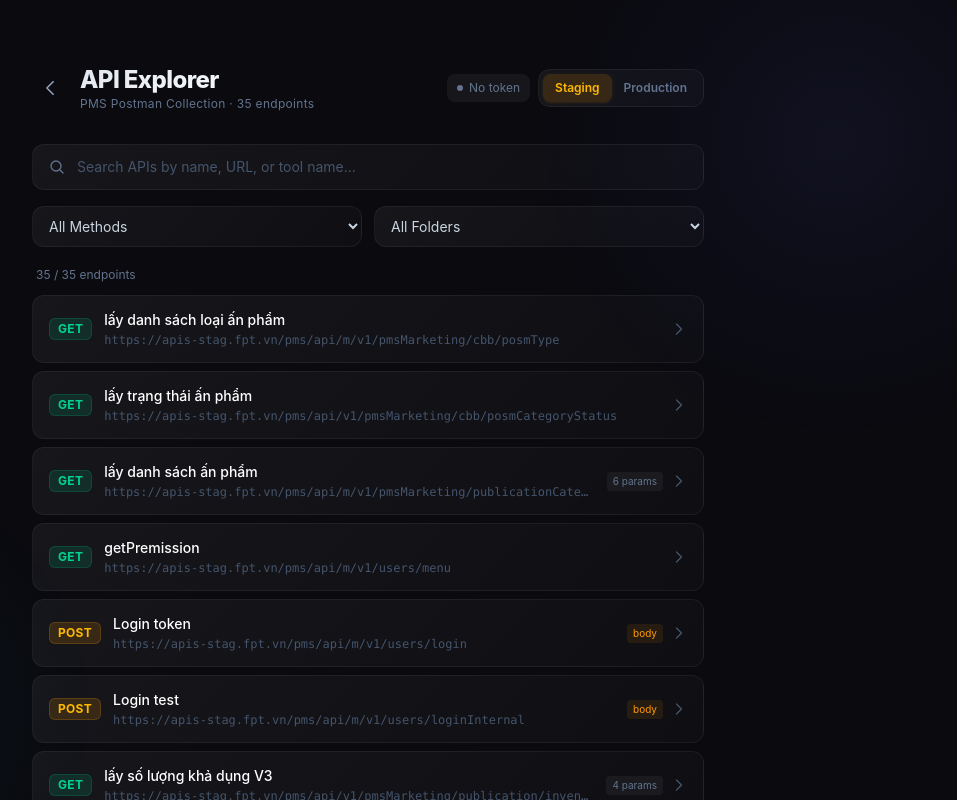
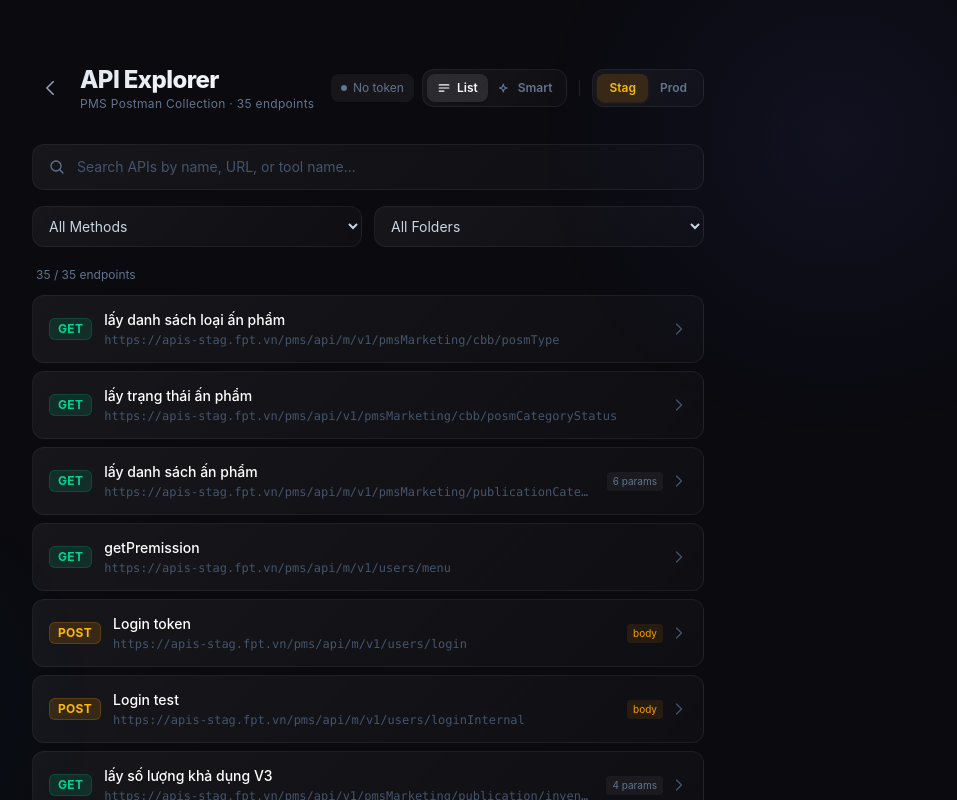
Before and after one commit to vominhtuan-1996/store_page, a React (Vite) app: page / in a window 1280 px wide. Both pictures are taken after a click on the button 640 px from the left and 783 px from the top of the page. Shown: the top 800 px of the page, without its empty margins (272-1229 px from the left). Built offline with nearby package versions, Linux system fonts and the light colour scheme.

Commit message:
#remove token

```diff
--- a/src/components/ApiExplorer.tsx
+++ b/src/components/ApiExplorer.tsx
@@ -3,6 +3,7 @@ import { useApiCollection } from '../hooks/useApiCollection';
 import { ApiDetail } from './ApiDetail';
 import { MethodBadge } from './MethodBadge';
 import type { ApiDefinition } from '../types/api';
+import { SmartAssistant } from './SmartAssistant';
 
 const TOKEN_KEY = 'pms_auth_token';
 
@@ -41,6 +42,7 @@ export const ApiExplorer = ({ onBack }: ApiExplorerProps) => {
   } = useApiCollection();
 
   const [selectedApi, setSelectedApi] = useState<ApiDefinition | null>(null);
+  const [isAssistantMode, setIsAssistantMode] = useState(false);
 
   if (loading) {
     return (
@@ -98,6 +100,38 @@ export const ApiExplorer = ({ onBack }: ApiExplorerProps) => {
             </span>
           )}
 
+          {/* Mode switcher */}
+          <div className="glass flex rounded-xl p-1">
+            <button
+              onClick={() => setIsAssistantMode(false)}
+              className={`flex items-center gap-1.5 rounded-lg px-2.5 py-1.5 text-xs font-semibold transition-all ${
+                !isAssistantMode
+                  ? 'bg-white/10 text-white shadow-sm'
+                  : 'text-slate-500 hover:text-slate-300'
+              }`}
+            >
+              <svg className="h-3.5 w-3.5" fill="none" viewBox="0 0 24 24" stroke="currentColor" strokeWidth={2}>
+                <path strokeLinecap="round" strokeLinejoin="round" d="M3.75 6.75h16.5M3.75 12h16.5m-16.5 5.25H12" />
+              </svg>
+              List
+            </button>
+            <button
+              onClick={() => setIsAssistantMode(true)}
+              className={`flex items-center gap-1.5 rounded-lg px-2.5 py-1.5 text-xs font-semibold transition-all ${
+                isAssistantMode
+                  ? 'bg-primary-500/20 text-primary-400 shadow-sm shadow-primary-500/10'
+                  : 'text-slate-500 hover:text-slate-300'
+              }`}
+            >
+              <svg className="h-3.5 w-3.5" fill="none" viewBox="0 0 24 24" stroke="currentColor" strokeWidth={2}>
+                <path strokeLinecap="round" strokeLinejoin="round" d="M9.813 15.904L9 18.75l-.813-2.846a4.5 4.5 0 00-3.09-3.09L2.25 12l2.846-.813a4.5 4.5 0 003.09-3.09L9 5.25l.813 2.846a4.5 4.5 0 003.09 3.09L15.75 12l-2.846.813a4.5 4.5 0 00-3.09 3.09z" />
+              </svg>
+              Smart
+            </button>
+          </div>
+
+          <div className="h-4 w-px bg-white/10 mx-1" />
+
           {/* Environment switcher */}
           <div className="glass flex rounded-xl p-1">
             <button
@@ -108,7 +142,7 @@ export const ApiExplorer = ({ onBack }: ApiExplorerProps) => {
                   : 'text-slate-500 hover:text-slate-300'
               }`}
             >
-              Staging
+              Stag
             </button>
             <button
               onClick={() => setEnvironment('production')}
@@ -118,7 +152,7 @@ export const ApiExplorer = ({ onBack }: ApiExplorerProps) => {
                   : 'text-slate-500 hover:text-slate-300'
               }`}
             >
-              Production
+              Prod
             </button>
           </div>
         </div>
@@ -131,6 +165,14 @@ export const ApiExplorer = ({ onBack }: ApiExplorerProps) => {
           resolveUrl={resolveUrl}
           authToken={authToken}
           onTokenChange={handleTokenChange}
+        />
+      ) : (
+        <>
+          {isAssistantMode ? (
+            <SmartAssistant
+              apis={apis}
+              onSelectApi={setSelectedApi}
+              resolveUrl={resolveUrl}
             />
           ) : (
             <>
@@ -239,6 +281,8 @@ export const ApiExplorer = ({ onBack }: ApiExplorerProps) => {
               </div>
             </>
           )}
+        </>
+      )}
     </div>
   );
 };
```
Also changed, not shown: 1 other file (tests, documents, lock files or other folders). Lines whose indentation alone changed are shown as unchanged.
